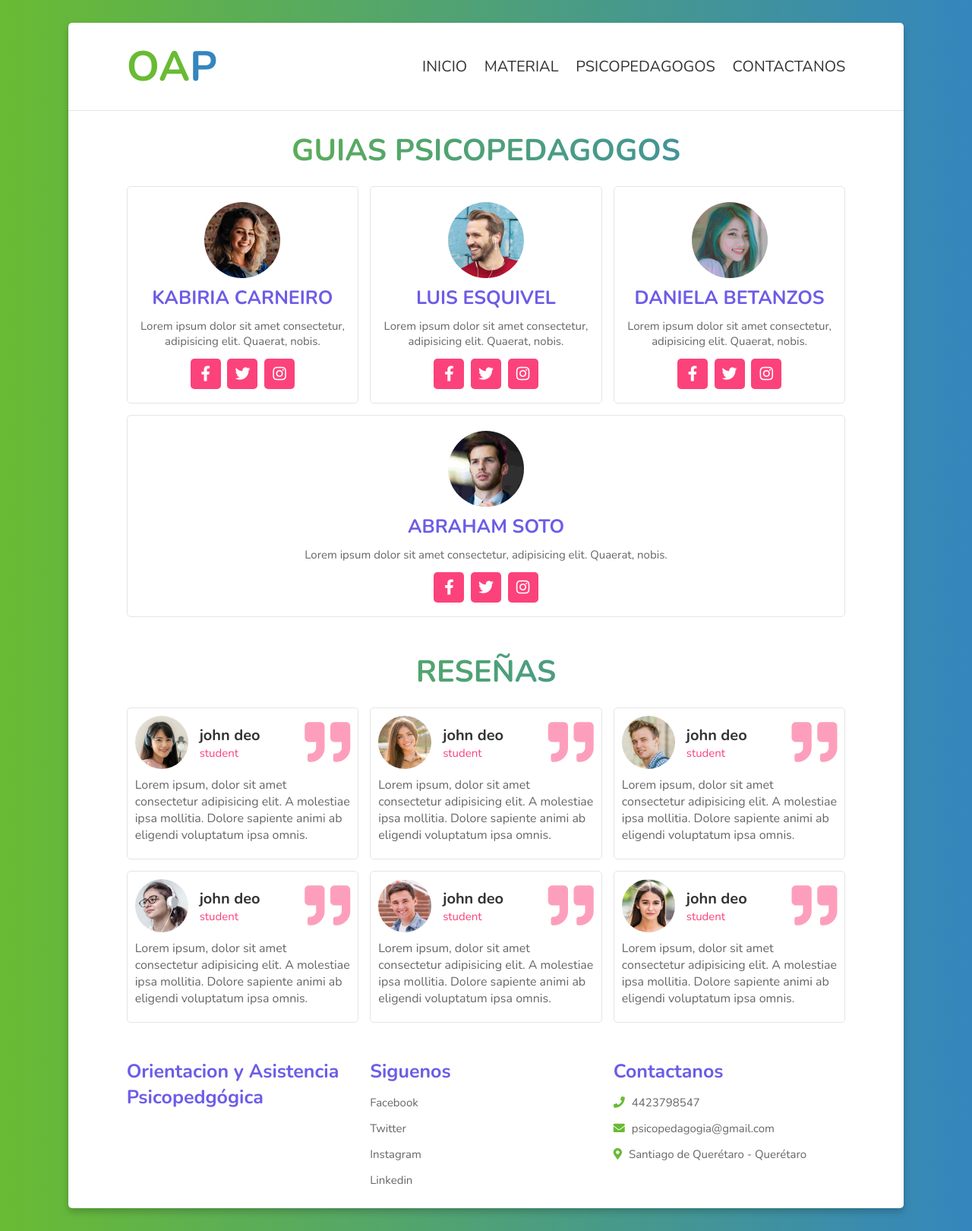
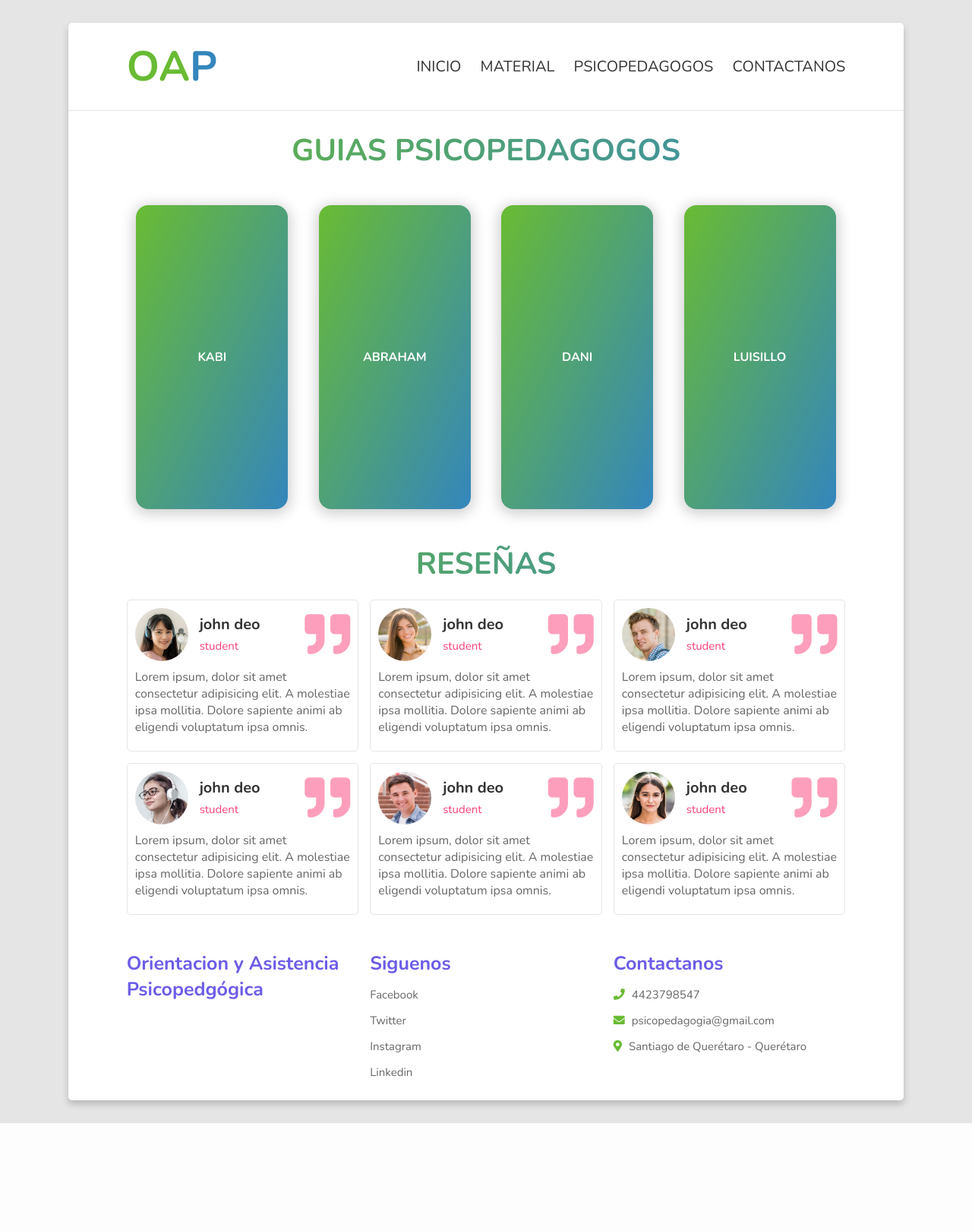
Before and after one commit to AvilezCarlos/oapweb, a PHP site: page /guia.html in a window 1280 px wide. Shown: the whole page at 76% size. After the commit the page ends 1478 px from the top, so only its background shows below. Run offline with PHP 8.4, Linux system fonts and the light colour scheme.

Commit message:
Terminada JS

```diff
--- /dev/null
+++ b/card_flip/card-flip-master/main.js
@@ -0,0 +1,5 @@
+const card = document.querySelector(".card__inner");
+
+card.addEventListener("click", function (e) {
+  card.classList.toggle('is-flipped');
+});
--- a/contacto.html
+++ b/contacto.html
@@ -21,7 +21,7 @@
 
 <header>
 
-    <a href="#" class="logo">OP<span>A</span></a>
+    <a href="index.html" class="logo">OA<span>P</span></a>
 
     <div id="menu" class="fas fa-bars"></div>
 
@@ -34,7 +34,7 @@
 
 </header>
 
-<h1 class="heading">CONTACTOS</h1>
+<h1 class="heading">CONTACTO</h1>
 
 <section class="contact">
 
--- a/css/estilos.css
+++ b/css/estilos.css
@@ -164,3 +164,130 @@ main {
 		width: 100%;
 	}
 }
+
+
+:root {
+  --primary: #69bb33;
+  --secondary: #3486bd;
+  --dark: #212121;
+  --light: #F3F3F3;
+}
+
+* {
+  margin: 0;
+  padding: 0;
+}
+
+body {
+  font-family: montserrat, sans-serif;
+  width: 100%;
+  min-height: 100vh;
+}
+
+.card {
+  margin: 25px auto 0;
+  width: 200px;
+  height: 400px;
+  perspective: 1000px;
+}
+
+.card__inner {
+  width: 100%;
+  height: 100%;
+  transition: transform 1s;
+  transform-style: preserve-3d;
+  cursor: pointer;
+  position: relative;
+}
+
+.card__inner.is-flipped {
+  transform: rotateY(180deg);
+}
+
+
+.card__face {
+  position: absolute;
+  width: 100%;
+  height: 100%;
+  -webkit-backface-visibility: hidden;
+  backface-visibility: hidden;
+  overflow: hidden;
+  border-radius: 16px;
+  box-shadow: 0px 3px 18px 3px rgba(0, 0, 0, 0.2);
+}
+
+.card__face--front {
+  background-image: linear-gradient(to bottom right, var(--primary), var(--secondary));
+  display: flex;
+  align-items: center;
+  justify-content: center;
+}
+
+.card__face--front h2 {
+  color: #FFF;
+  font-size: 16px;
+}
+
+.card__face--back {
+  background-color: var(--light);
+  transform: rotateY(180deg);
+}
+
+.card__content {
+  width: 100%;
+  height: 100%;
+}
+
+.card__header {
+  position: relative;
+  padding: 30px 30px 40px;
+}
+
+.card__header:after {
+  content: '';
+  display: block;
+  position: absolute;
+  top: 0;
+  left: 0;
+  right: 0;
+  bottom: 0;
+  background-image: linear-gradient(to bottom left, var(--primary) 10%, var(--secondary) 115%);
+  z-index: -1;
+  border-radius: 0px 0px 50% 0px;
+}
+
+.pp {
+  display: block;
+  width: 96px;
+  height: 96px;
+  margin: 0 auto 30px;
+  border-radius: 50%;
+  background-color: #FFF;
+  border: 5px solid #FFF;
+  object-fit: cover;
+}
+
+.card__header h2 {
+  color: #FFF;
+  font-size: 16px;
+  font-weight: 900;
+  text-transform: uppercase;
+  text-align: center;
+}
+
+.card__body {
+  padding: 30px;
+}
+
+.card__body h3 {
+  color: var(--dark);
+  font-size: 16px;
+  font-weight: 600;
+  margin-bottom: 15px;
+}
+
+.card__body p {
+  color: var(--dark);
+  font-size: 12px;
+  line-height: 1.4;
+}
--- a/guia.html
+++ b/guia.html
@@ -10,6 +10,7 @@
 
     <!-- custom css file link  -->
     <link rel="stylesheet" href="css/style.css">
+    <link rel="stylesheet" href="css/estilos.css">
 
 </head>
 <body>
@@ -18,7 +19,7 @@
 
 <header>
 
-    <a href="#" class="logo">OA<span>P</span></a>
+    <a href="index.html" class="logo">OA<span>P</span></a>
 
     <div id="menu" class="fas fa-bars"></div>
 
@@ -37,47 +38,83 @@
 
 <section class="psicopedagogo">
 
-    <div class="box">
-        <img src="images/teacher-1.png" alt="">
-        <h3>KABIRIA CARNEIRO</h3>
-        <p>Lorem ipsum dolor sit amet consectetur, adipisicing elit. Quaerat, nobis.</p>
-        <div class="share">
-            <a href="#" class="fab fa-facebook-f"></a>
-            <a href="#" class="fab fa-twitter"></a>
-            <a href="#" class="fab fa-instagram"></a>
+    <div class="card">
+		<div class="card__inner">
+			<div class="card__face card__face--front">
+				<h2>KABI</h2>
+			</div>
+			<div class="card__face card__face--back">
+				<div class="card__content">
+					<div class="card__header">
+						<img src="images/teacher-1.png" alt="" class="pp" />
+						<h2>Kabiria Carneiro</h2>
+					</div>
+					<div class="card__body">
+						<h3>Lorem ipsum</h3>
+						<p>Lorem ipsum <strong>dolor</strong> sit amet, consectetur <strong>adipiscing</strong> elit. Sed id erat a magna lobortis dictum.</p>
+					</div>
+				</div>
+			</div>
 		</div>
 	</div>
 
-    <div class="box">
-        <img src="images/teacher-2.png" alt="">
-        <h3>LUIS ESQUIVEL</h3>
-        <p>Lorem ipsum dolor sit amet consectetur, adipisicing elit. Quaerat, nobis.</p>
-        <div class="share">
-            <a href="#" class="fab fa-facebook-f"></a>
-            <a href="#" class="fab fa-twitter"></a>
-            <a href="#" class="fab fa-instagram"></a>
+    <div class="card">
+		<div class="card__inner">
+			<div class="card__face card__face--front">
+				<h2>ABRAHAM</h2>
+			</div>
+			<div class="card__face card__face--back">
+				<div class="card__content">
+					<div class="card__header">
+						<img src="images/teacher-2.png" alt="" class="pp" />
+						<h2>Abraham Soto</h2>
+					</div>
+					<div class="card__body">
+						<h3>Lorem ipsum</h3>
+						<p>Lorem ipsum <strong>dolor</strong> sit amet, consectetur <strong>adipiscing</strong> elit. Sed id erat a magna lobortis dictum.</p>
+					</div>
+				</div>
+			</div>
 		</div>
 	</div>
 
-    <div class="box">
-        <img src="images/teacher-3.png" alt="">
-        <h3>DANIELA BETANZOS</h3>
-        <p>Lorem ipsum dolor sit amet consectetur, adipisicing elit. Quaerat, nobis.</p>
-        <div class="share">
-            <a href="#" class="fab fa-facebook-f"></a>
-            <a href="#" class="fab fa-twitter"></a>
-            <a href="#" class="fab fa-instagram"></a>
+    <div class="card">
+		<div class="card__inner">
+			<div class="card__face card__face--front">
+				<h2>DANI</h2>
+			</div>
+			<div class="card__face card__face--back">
+				<div class="card__content">
+					<div class="card__header">
+						<img src="images/teacher-3.png" alt="" class="pp" />
+						<h2>Daniela Betanzos</h2>
+					</div>
+					<div class="card__body">
+						<h3>Lorem ipsum</h3>
+						<p>Lorem ipsum <strong>dolor</strong> sit amet, consectetur <strong>adipiscing</strong> elit. Sed id erat a magna lobortis dictum.</p>
+					</div>
+				</div>
+			</div>
 		</div>
 	</div>
 
-    <div class="box">
-        <img src="images/teacher-4.png" alt="">
-        <h3>ABRAHAM SOTO</h3>
-        <p>Lorem ipsum dolor sit amet consectetur, adipisicing elit. Quaerat, nobis.</p>
-        <div class="share">
-            <a href="#" class="fab fa-facebook-f"></a>
-            <a href="#" class="fab fa-twitter"></a>
-            <a href="#" class="fab fa-instagram"></a>
+    <div class="card">
+		<div class="card__inner">
+			<div class="card__face card__face--front">
+				<h2>LUISILLO</h2>
+			</div>
+			<div class="card__face card__face--back">
+				<div class="card__content">
+					<div class="card__header">
+						<img src="images/teacher-4.png" alt="" class="pp" />
+						<h2>Luis Esquivel</h2>
+					</div>
+					<div class="card__body">
+						<h3>Lorem ipsum</h3>
+						<p>Lorem ipsum <strong>dolor</strong> sit amet, consectetur <strong>adipiscing</strong> elit. Sed id erat a magna lobortis dictum.</p>
+					</div>
+				</div>
+			</div>
 		</div>
 	</div>
 
--- a/js/script.js
+++ b/js/script.js
@@ -10,3 +10,10 @@ window.onscroll = () =>{
   menu.classList.remove('fa-times');
   navbar.classList.remove('active');
 }
+
+const card = document.querySelectorAll(".card__inner");
+
+function flipCard() {
+  this.classList.toggle('is-flipped');
+}
+card.forEach((card) => card.addEventListener("click", flipCard));
--- a/perfil.html
+++ b/perfil.html
@@ -18,7 +18,7 @@
 
 <header>
 
-    <a href="#" class="logo">OA<span>P</span></a>
+    <a href="index.html" class="logo">OA<span>P</span></a>
 
     <div id="menu" class="fas fa-bars"></div>
 
```
Also changed, not shown: card_flip/card-flip-master/index.html (added, +32 -0 lines), card_flip/card-flip-master/main.css (added, +125 -0 lines), index.html (+5 -5 lines), servicios.html (+8 -8 lines), 1 other file. Lines whose indentation alone changed are shown as unchanged.
